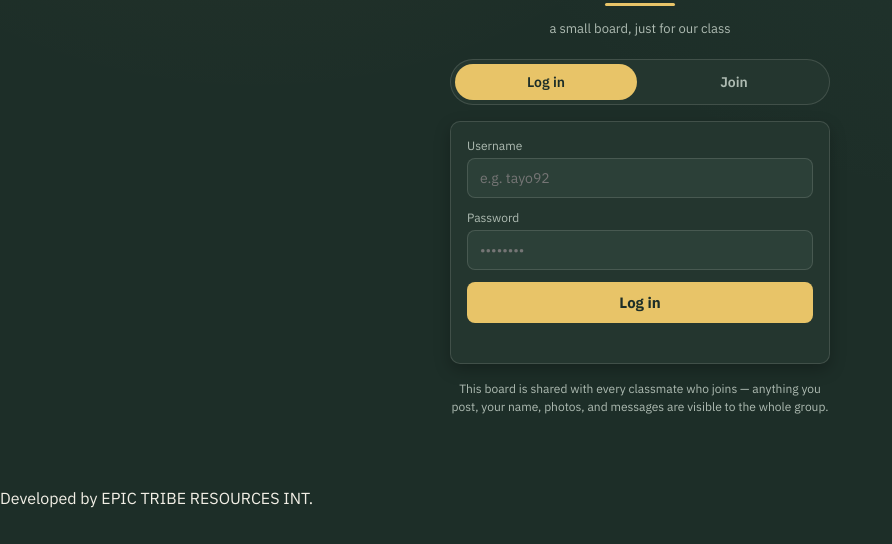
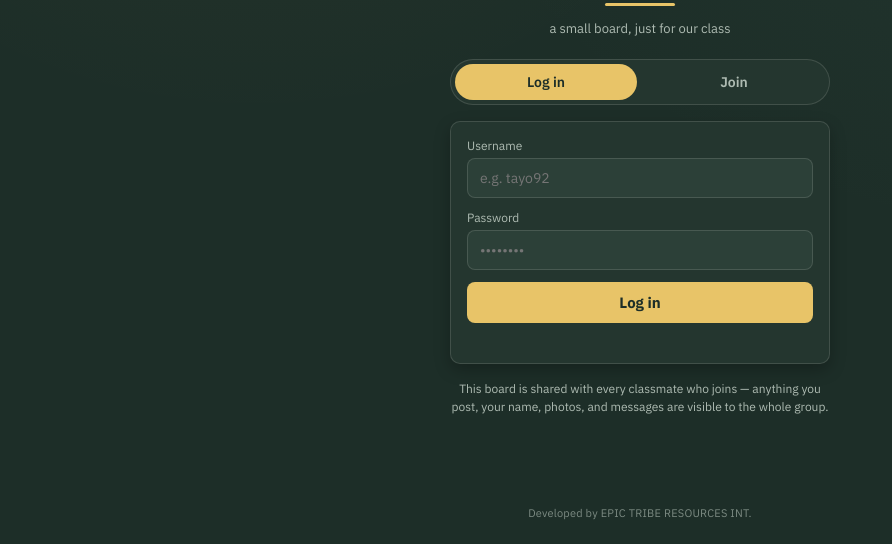
Before and after one commit to sthambruz52/sajococonnect, a website: page public/index.html in a window 1280 px wide. Shown: the part 335-879 px from the top of the page, without its empty margins (0-892 px from the left). Before the commit the page ends 843 px from the top, so only its background shows below. Drawn offline with Linux system fonts and the light colour scheme.

Commit message:
Update style.css

```diff
--- a/public/style.css
+++ b/public/style.css
@@ -247,3 +247,4 @@ a{color:var(--teal);}
 .admin-stat b{display:block;font-size:22px;color:var(--yellow);font-family:'IBM Plex Mono', monospace;}
 .admin-stat span{font-size:11px;color:var(--ink-dim);text-transform:uppercase;letter-spacing:0.05em;}
 .admin-badge{background:var(--yellow);color:#1D2E28;font-size:10px;font-weight:700;padding:1px 7px;border-radius:10px;margin-left:6px;vertical-align:middle;}
+.app-footer{text-align:center;color:var(--ink-dim);font-size:11px;padding:18px 0 24px;opacity:0.65;letter-spacing:0.02em;}
```
